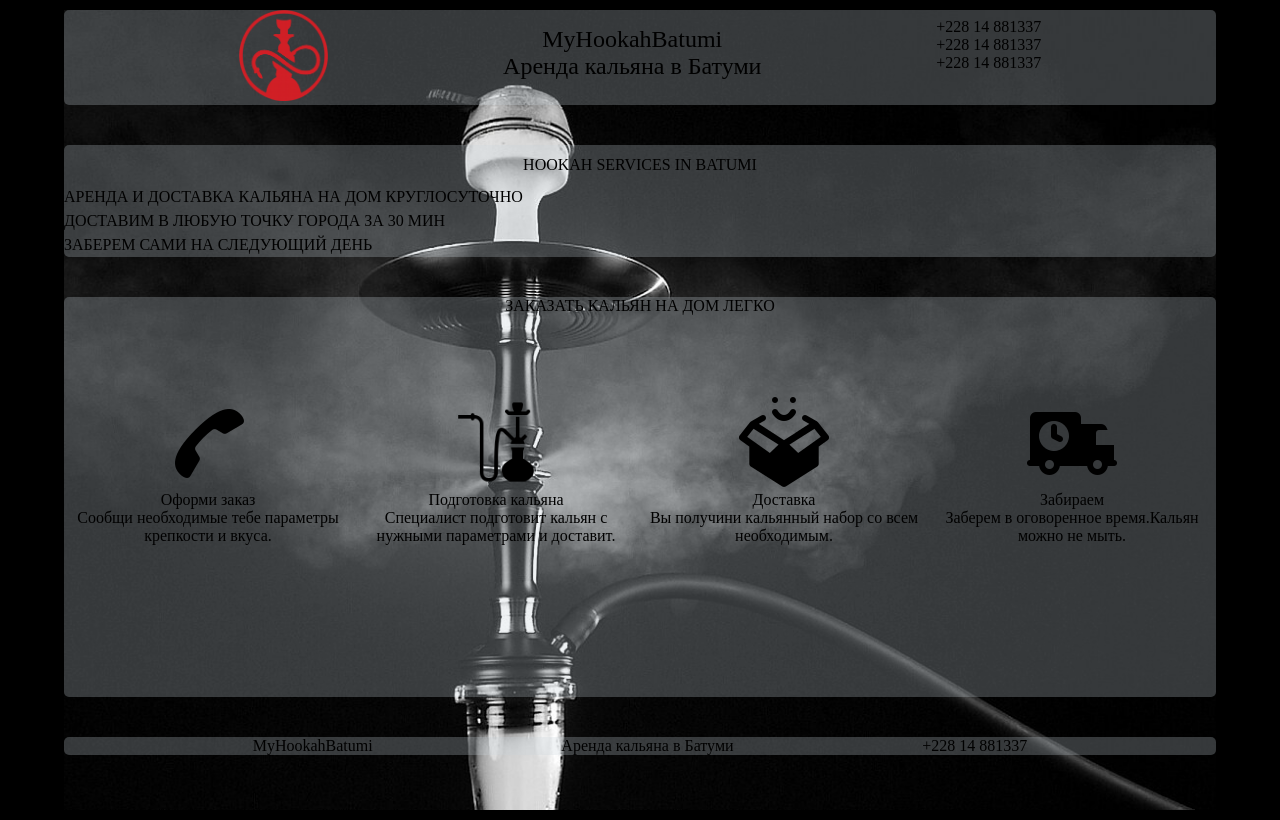
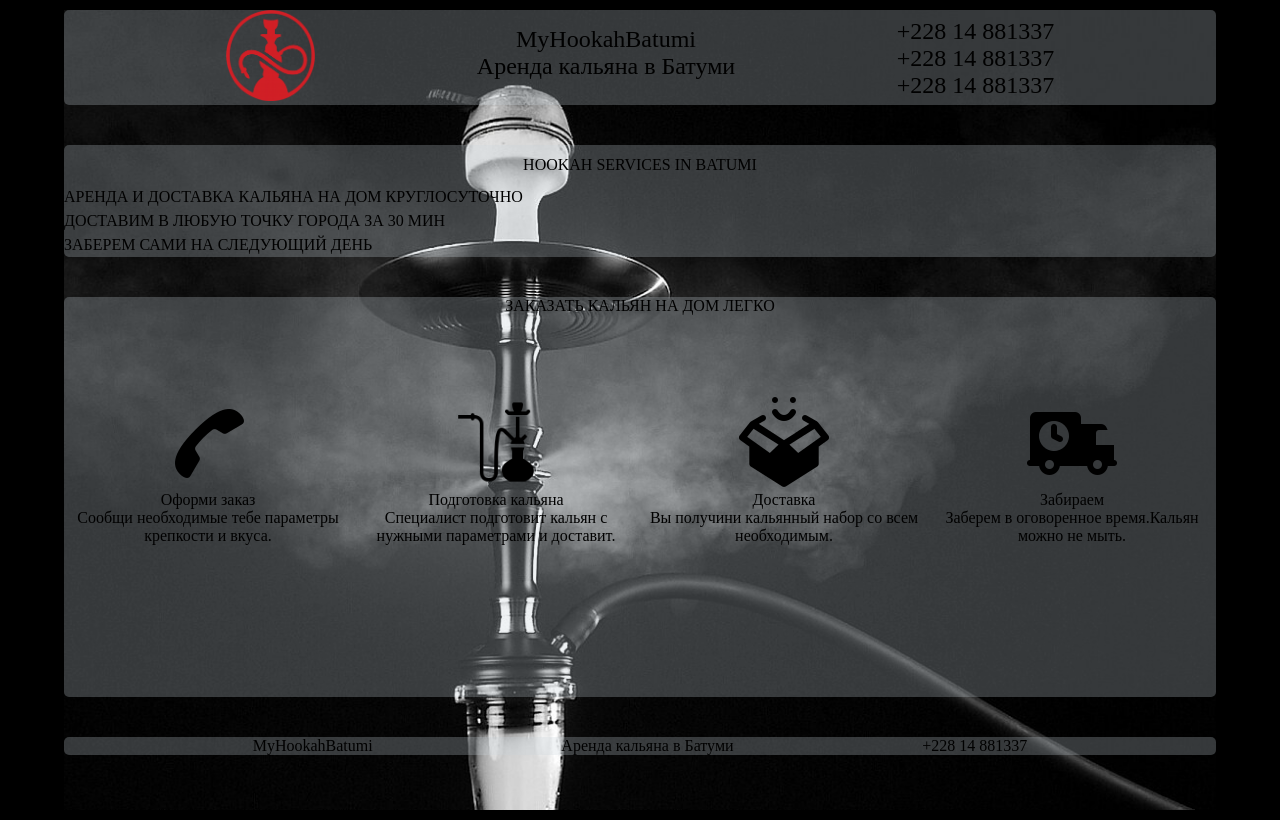
Before and after one commit to Andrewww1337/Hookah, a plain HTML site: page index.html in a window 1280 px wide. Drawn offline with Linux system fonts and the light colour scheme.

Commit message:
Update index.html

```diff
--- a/index.html
+++ b/index.html
@@ -18,9 +18,9 @@
           <p class="bigSize">Аренда кальяна в Батуми</p>
         </div>
         <div class="num">
-          <p>+228 14 881337</p>
-          <p>+228 14 881337</p>
-          <p>+228 14 881337</p>
+          <p class="bigSize">+228 14 881337</p>
+          <p class="bigSize">+228 14 881337</p>
+          <p class="bigSize">+228 14 881337</p>
         </div>
       </div>
       <div class="center">
```
